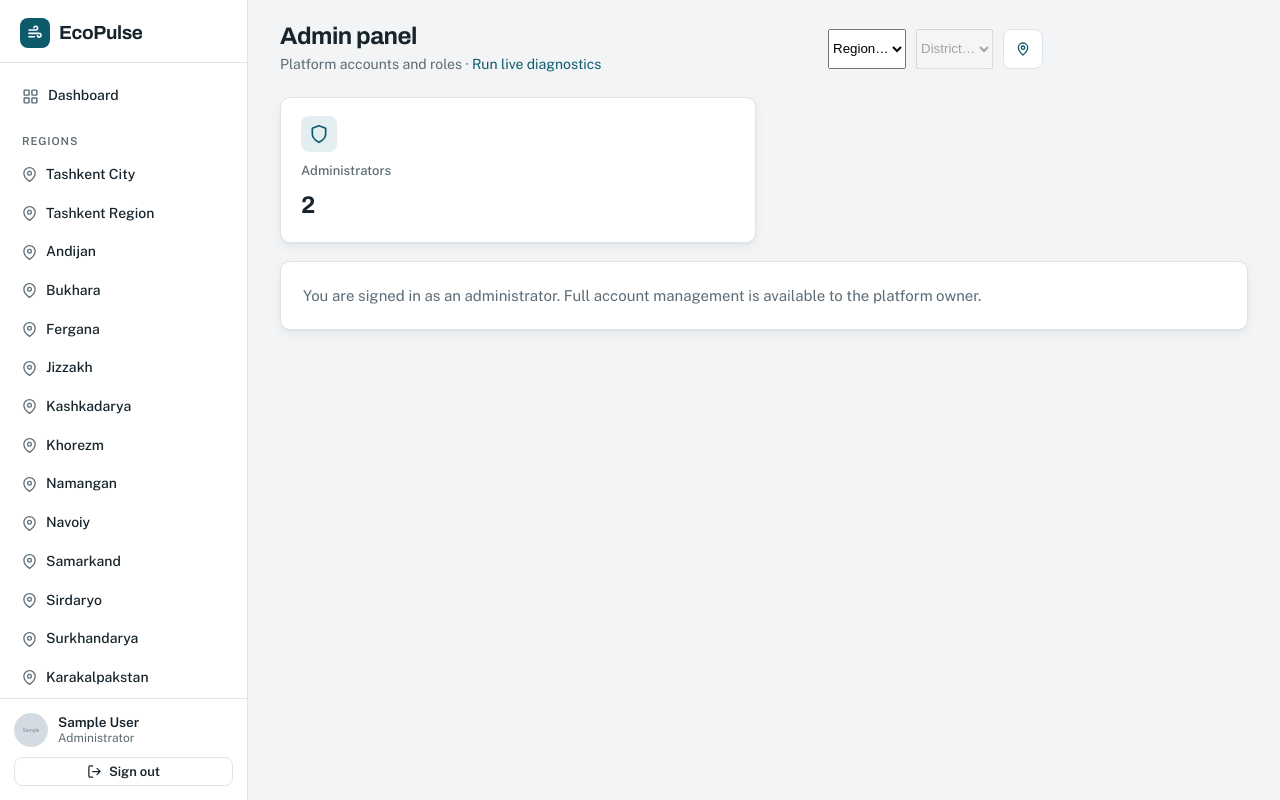
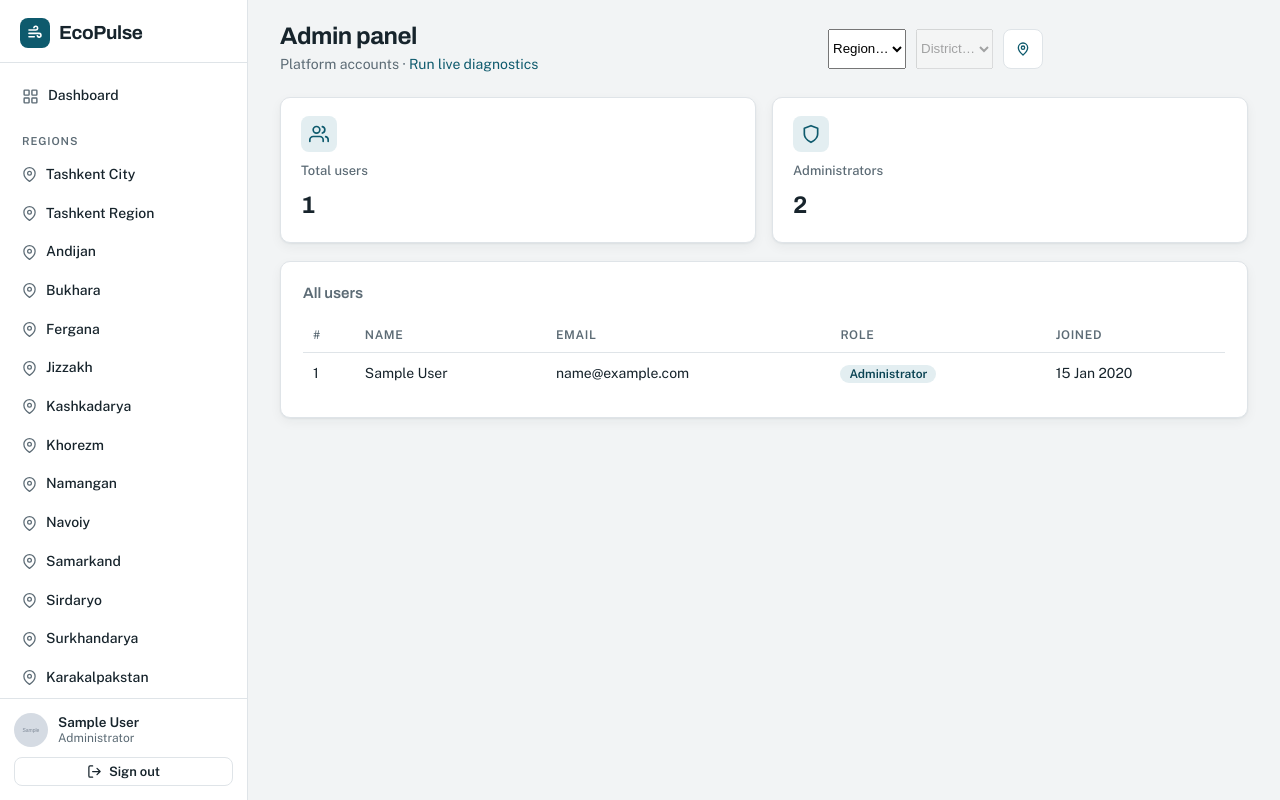
Before and after one commit to jalencik/ECO-PULSY, a Flask app: page /admin/ in a window 1280 px wide. Run offline with Flask 3, Linux system fonts and the light colour scheme; a user stored in the database is signed in; tables that the repository leaves empty hold one stand-in row (values such as "Sample post"); grey boxes marked "Sample" are stand-in pictures; some libraries are stand-ins or nearby versions.

Commit message:
Admin panel: read-only disguised view for admins

```diff
--- a/admin.py
+++ b/admin.py
@@ -39,20 +39,33 @@ def owner_required(view):
 @admin_bp.route("/")
 @admin_required
 def panel():
+    """Owner: real roles + management controls.
+
+    Admins: read-only view — real user total, but the admin count is
+    fixed at 2, every other admin is displayed as a normal Member, and
+    the owner appears as a plain Administrator (rank concealed).
+    """
     users = User.query.order_by(User.created_at.desc()).all()
-    real_admins = sum(1 for u in users if u.role in ("admin", "owner"))
 
     if current_user.is_owner:
-        # The owner sees the truth and can manage everyone.
-        return render_template(
-            "admin.html", is_owner=True, users=users,
-            total_users=len(users), total_admins=real_admins,
-        )
+        rows = [{"user": u, "role_label": u.role_label, "badge": u.is_admin}
+                for u in users]
+        total_admins = sum(1 for u in users if u.is_admin)
+    else:
+        rows = []
+        for u in users:
+            if u.id == current_user.id or u.is_owner:
+                rows.append({"user": u, "role_label": "Administrator", "badge": True})
+            else:
+                rows.append({"user": u, "role_label": "Member", "badge": False})
+        total_admins = ADMIN_VISIBLE_ADMIN_COUNT
 
-    # A plain admin sees only the summary, with the fixed admin count.
     return render_template(
-        "admin.html", is_owner=False, users=None,
-        total_users=None, total_admins=ADMIN_VISIBLE_ADMIN_COUNT,
+        "admin.html",
+        is_owner=current_user.is_owner,
+        rows=rows,
+        total_users=len(users),
+        total_admins=total_admins,
     )
 
 
--- a/templates/admin.html
+++ b/templates/admin.html
@@ -1,17 +1,16 @@
 {% extends "app_base.html" %}
 {% block title %}Admin panel — EcoPulse{% endblock %}
 {% block page_title %}{{ 'Owner panel' if is_owner else 'Admin panel' }}{% endblock %}
-{% block page_sub %}Platform accounts and roles{% if current_user.is_admin %} · <a href="{{ url_for('admin.diagnostics') }}">Run live diagnostics</a>{% endif %}{% endblock %}
+{% block page_sub %}Platform accounts{% if is_owner %} and roles{% endif %} · <a href="{{ url_for('admin.diagnostics') }}">Run live diagnostics</a>{% endblock %}
 
 {% block main %}
+{% include "_flash.html" %}
 <div class="stat-row stat-row-2">
-  {% if is_owner %}
   <div class="stat-card">
     <span class="stat-icon"><svg width="20" height="20"><use href="#i-users"/></svg></span>
     <span class="stat-label">Total users</span>
     <span class="stat-value">{{ total_users }}</span>
   </div>
-  {% endif %}
   <div class="stat-card">
     <span class="stat-icon"><svg width="20" height="20"><use href="#i-shield"/></svg></span>
     <span class="stat-label">Administrators</span>
@@ -19,28 +18,31 @@
   </div>
 </div>
 
-{% if is_owner %}
 <section class="card">
-  <h2 class="card-title">All users — owner controls</h2>
+  <h2 class="card-title">{{ 'All users — owner controls' if is_owner else 'All users' }}</h2>
   <table class="table">
     <thead>
-      <tr><th>#</th><th>Name</th><th>Email</th><th>Role</th><th>Joined</th><th>Manage</th></tr>
+      <tr>
+        <th>#</th><th>Name</th><th>Email</th><th>Role</th><th>Joined</th>
+        {% if is_owner %}<th>Manage</th>{% endif %}
+      </tr>
     </thead>
     <tbody>
-      {% for user in users %}
+      {% for row in rows %}
       <tr>
         <td>{{ loop.index }}</td>
-        <td>{{ user.name }}</td>
-        <td>{{ user.email }}</td>
-        <td><span class="role-badge {{ 'role-admin' if user.is_admin else 'role-user' }}">{{ user.role_label }}</span></td>
-        <td>{{ user.created_at.strftime('%d %b %Y') }}</td>
+        <td>{{ row.user.name }}</td>
+        <td>{{ row.user.email }}</td>
+        <td><span class="role-badge {{ 'role-admin' if row.badge else 'role-user' }}">{{ row.role_label }}</span></td>
+        <td>{{ row.user.created_at.strftime('%d %b %Y') }}</td>
+        {% if is_owner %}
         <td class="row-actions">
-          <a class="icon-btn" href="{{ url_for('admin.edit_user', user_id=user.id) }}" title="Edit user">
+          <a class="icon-btn" href="{{ url_for('admin.edit_user', user_id=row.user.id) }}" title="Edit user">
             <svg width="15" height="15" viewBox="0 0 24 24" fill="none" stroke="currentColor" stroke-width="2" stroke-linecap="round" stroke-linejoin="round"><path d="M12 20h9"/><path d="M16.5 3.5a2.12 2.12 0 0 1 3 3L7 19l-4 1 1-4Z"/></svg>
           </a>
-          {% if user.id != current_user.id %}
-          <form method="post" action="{{ url_for('admin.delete_user', user_id=user.id) }}"
-                onsubmit="return confirm('Delete {{ user.name }} permanently?');">
+          {% if row.user.id != current_user.id %}
+          <form method="post" action="{{ url_for('admin.delete_user', user_id=row.user.id) }}"
+                onsubmit="return confirm('Delete {{ row.user.name }} permanently?');">
             <input type="hidden" name="_csrf_token" value="{{ csrf_token() }}">
             <button class="icon-btn icon-btn-danger" type="submit" title="Delete user">
               <svg width="15" height="15" viewBox="0 0 24 24" fill="none" stroke="currentColor" stroke-width="2" stroke-linecap="round" stroke-linejoin="round"><path d="M3 6h18M8 6V4a2 2 0 0 1 2-2h4a2 2 0 0 1 2 2v2m3 0v14a2 2 0 0 1-2 2H7a2 2 0 0 1-2-2V6"/></svg>
@@ -48,15 +50,10 @@
           </form>
           {% endif %}
         </td>
+        {% endif %}
       </tr>
       {% endfor %}
     </tbody>
   </table>
 </section>
-{% else %}
-<section class="card">
-  <p class="muted">You are signed in as an administrator. Full account
-  management is available to the platform owner.</p>
-</section>
-{% endif %}
 {% endblock %}
```
